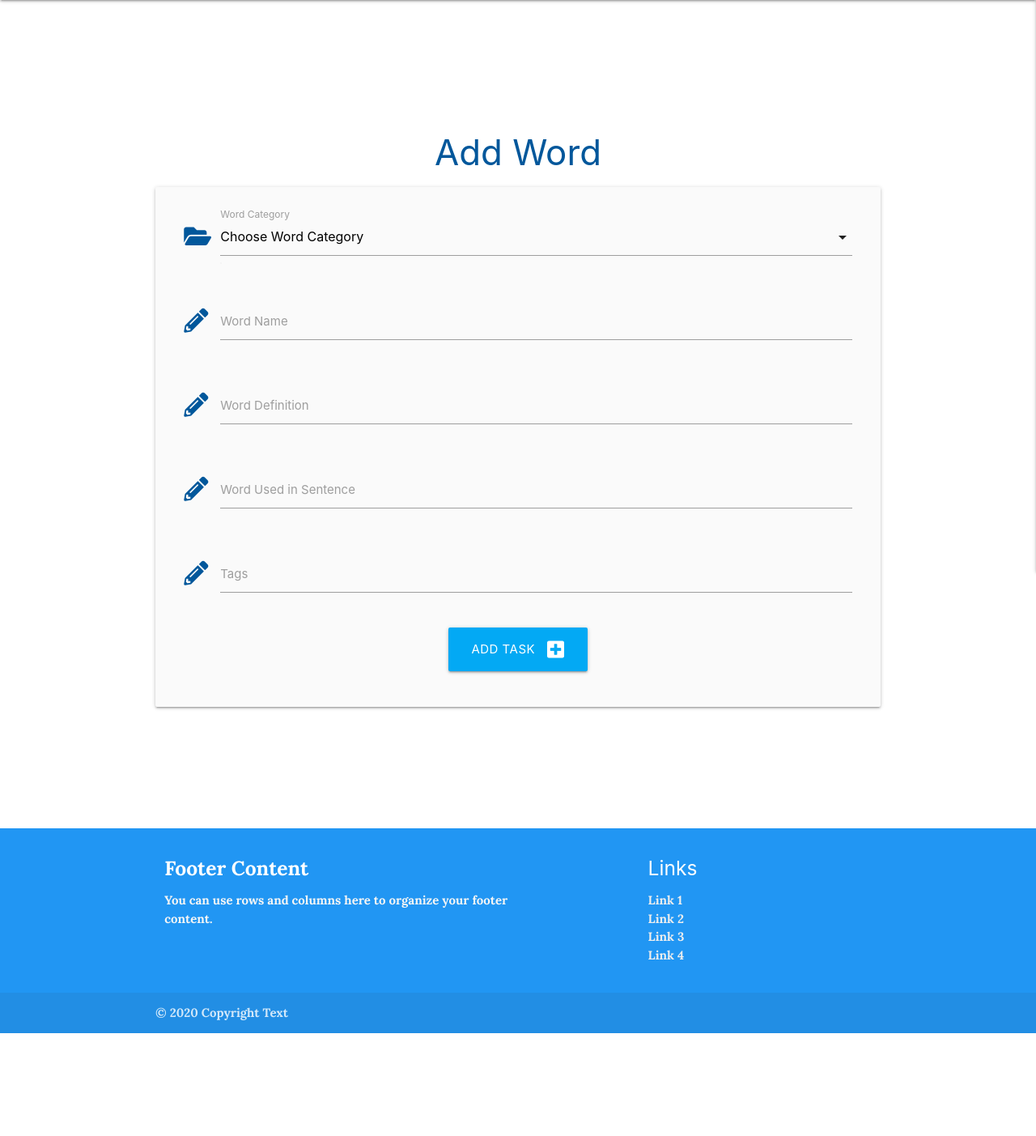
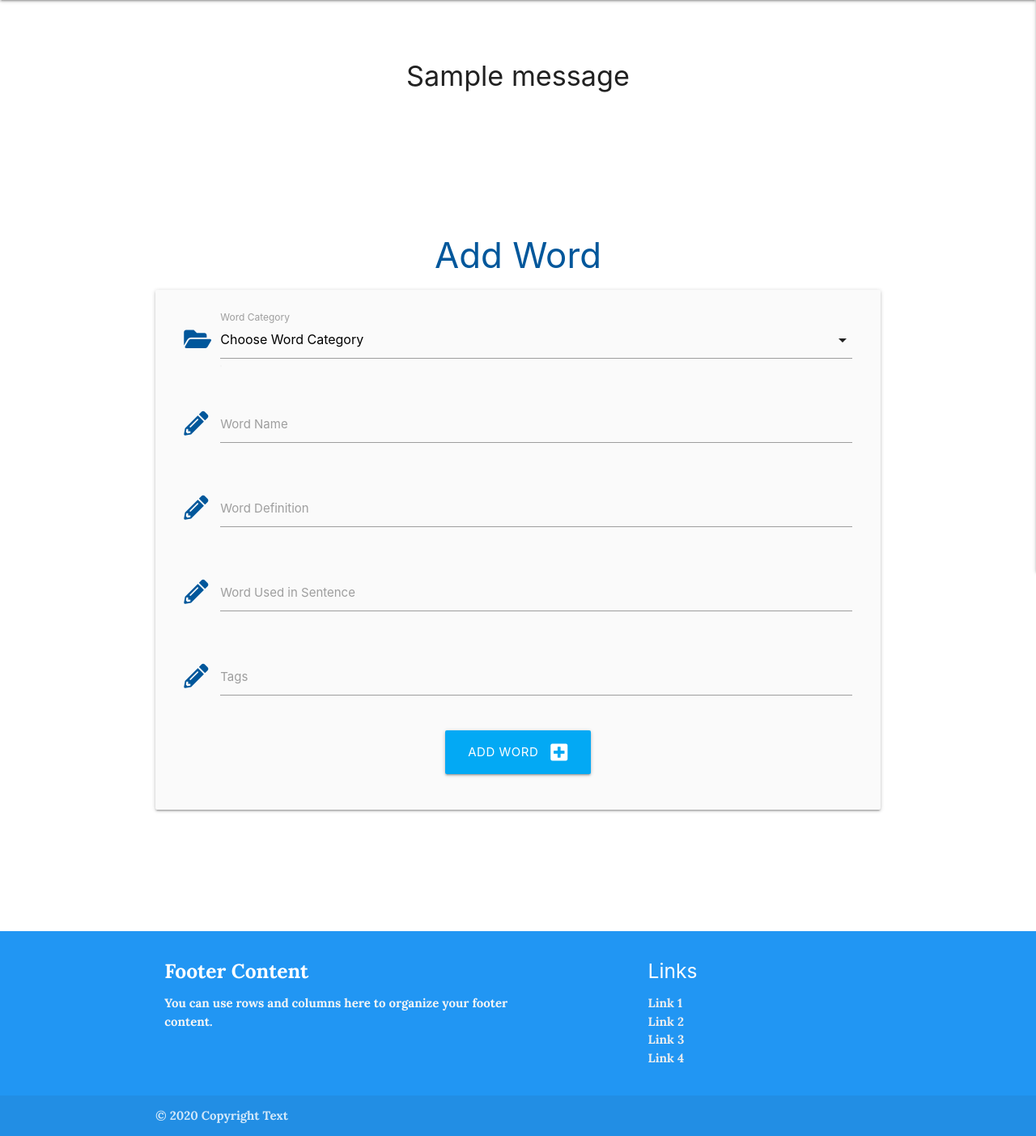
Before and after one commit to Code-Institute-Submissions/Conors-Lexicon, a Flask app: page /add_word in a window 1280 px wide. Shown: the part 154-1557 px from the top of the page at 81% size. Before the commit the page ends 1430 px from the top, so only its background shows below. Run offline with Flask 2, Linux system fonts and the light colour scheme; one stand-in notice (Sample message) is shown; a database or web service that is not in the repository returns one stand-in record (values such as "Sample title"); some libraries are stand-ins or nearby versions.

Commit message:
added defensive programming with delete button by adding dialogue modal, now redirects to index page after logging in, added mt to flask messages so they should appear now

```diff
--- a/app.py
+++ b/app.py
@@ -79,6 +79,8 @@ def login():
                     existing_user["password"], request.form.get("password")):
                 session["user"] = request.form.get("username").lower()
                 flash("Welcome, {}".format(request.form.get("username")))
+                return redirect(url_for("get_dictionary"))
+
             else:
 
                 flash("Incorrect Username and/or Password")
@@ -97,7 +99,6 @@ def profile(username):
 
     username = mongo.db.users.find_one(
         {"username": session["user"]})["username"]
-
 
     return render_template("profile.html", username=username)
 
--- a/static/css/style.css
+++ b/static/css/style.css
@@ -106,6 +106,10 @@ nav {
 nav .brand-logo {
     font-size:50px;
 }
+
+.navbar-link:active {
+    text-decoration: underline;
+}
 .brand-logo {
     margin-left:30px;
 }
@@ -164,7 +168,7 @@ nav ul a {
     padding-left: 100px;
     border-radius: 10px;
     border: none;
-    color: white;
+    color:black;
     font-size: 24px;
     font-family: "Dosis", sans-serif;
     outline:none;
--- a/static/js/script.js
+++ b/static/js/script.js
@@ -29,6 +29,17 @@ $(".ico").addClass("fa-minus blink rotate");
   });
 
 
+function myFunction() {
+  var copyText = document.getElementById("myInput");
+  copyText.select();
+  copyText.setSelectionRange(0, 99999)
+  document.execCommand("copy");
+  alert("Copied the text: " + copyText.value);
+}
+
+$(document).ready(function(){
+    $('.modal').modal();
+  });
 
 
     validateMaterializeSelect();
--- a/templates/add_word.html
+++ b/templates/add_word.html
@@ -44,14 +44,14 @@
          <div class="input-field col s12">
             <i class="fas fa-pencil-alt prefix light-blue-text text-darken-4"></i>
             <input id="tags" name="tags" minlength="1" maxlength="100"
-               type="text" class="validate" required>
+               type="text" class="validate">
             <label for="tags">Tags</label>
          </div>
       </div>
       <div class="row">
          <div class="col s12 center-align">
             <button type="submit" class="btn-large light-blue">
-            Add Task <i class="fas fa-plus-square right"></i>
+            Add Word <i class="fas fa-plus-square right"></i>
             </button>
          </div>
       </div>
--- a/templates/base.html
+++ b/templates/base.html
@@ -21,18 +21,18 @@
                <a href="{{ url_for('get_dictionary') }}" class="brand-logo Parisienne">Conor's Lexicon</a>
                 </div>
                 <a href="#" data-target="mobile-demo" class="sidenav-trigger right"><i class="fas fa-bars"></i></a>
-               <ul class="col s6 lora hide-on-med-and-down" >
-               <li><a href="{{ url_for('how_it_works') }}">How it works</a></li>
+               <ul class="col s6 lora hide-on-med-and-down">
+               <li><a href="{{ url_for('how_it_works') }}" class="navbar-link">How it works</a></li>
                   {% if session.user %}
-                  <li><a href="{{ url_for('add_word') }}">New Word</a></li>
-                  <li><a href="{{ url_for('get_dictionary') }}">Delete Word</a></li>
+                  <li><a href="{{ url_for('add_word') }}" class="navbar-link">New Word</a></li>
+                  <li><a href="{{ url_for('get_dictionary') }}" class="navbar-link">Delete Word</a></li>
                   {% if session.user|lower == "admin"|lower %}
                   {% endif %}
-                  <li><a href="{{ url_for('profile', username=session['user'] ) }}">Profile</a></li>
-                  <li><a href="{{ url_for('logout') }}">Log Out</a></li>
+                  <li><a href="{{ url_for('profile', username=session['user'] ) }}" class="navbar-link">Profile</a></li>
+                  <li><a href="{{ url_for('logout') }}" class="navbar-link">Log Out</a></li>
                   {% else %}
-                  <li><a href="{{ url_for('login') }}">Log in</a></li>
-                  <li><a href="{{ url_for('register') }}">Register</a></li>
+                  <li><a href="{{ url_for('login') }}" class="navbar-link">Log in</a></li>
+                  <li><a href="{{ url_for('register') }}" class="navbar-link browser-default" >Register</a></li>
                   {% endif %}
                </ul>
 
@@ -42,7 +42,7 @@
             <div class="row pb-30 top-nav-margin blue mt-15">
       <form action="{{ url_for('search')}}" method="post" class=" form  col s6 offset-s3 mt-15">
             <label for="query" class=""><span class="fas ico"></span></label>
-          <input type="text" name="query" id="query" minlength="3" class="validate browser-default white input-index" required>
+          <input type="text" name="query" id="query" minlength="3" class="validate browser-default input-index" required>
 
 
       </form>
@@ -71,13 +71,13 @@
       </header>
       <section>
          {% with messages = get_flashed_messages() %}
-         {% if messages %}
-         {% for message in messages %}
-         <div class="row flashes">
-            <h4 class="lighten-4 center-align">{{ message }}</h4>
+            {% if messages %}
+                {% for message in messages %}
+         <div class="row flashes mt-150">
+            <h4 class="center-align">{{ message }}</h4>
          </div>
-         {% endfor %}
-         {% endif %}
+                {% endfor %}
+            {% endif %}
          {% endwith %}
       </section>
       <main class="container mt-150">
--- a/templates/login.html
+++ b/templates/login.html
@@ -22,9 +22,10 @@
             </div>
          </div>
          <div class="row">
-            <button type="submit" class="col s12 btn-large light-blue darken-4 text-shadow">
-            Log In <i class="fas fa-sign-in-alt"></i>
+           <button type="submit" class="col s12 btn-large light-blue darken-4 text-shadow">
+        Log In <i class="fas fa-sign-in-alt"></i>
             </button>
+
          </div>
       </div>
    </form>
--- a/templates/update.html
+++ b/templates/update.html
@@ -48,7 +48,7 @@
          <div class="input-field col s12">
             <i class="fas fa-pencil-alt prefix light-blue-text text-darken-4"></i>
             <input id="tags" name="tags" minlength="1" maxlength="50"
-               value="{{ word.tags }}" type="text" class="validate" required>
+               value="{{ word.tags }}" type="text" class="validate">
             <label for="tags">Tags</label>
          </div>
       </div>
```
Also changed, not shown: templates/index.html (+22 -6 lines).
